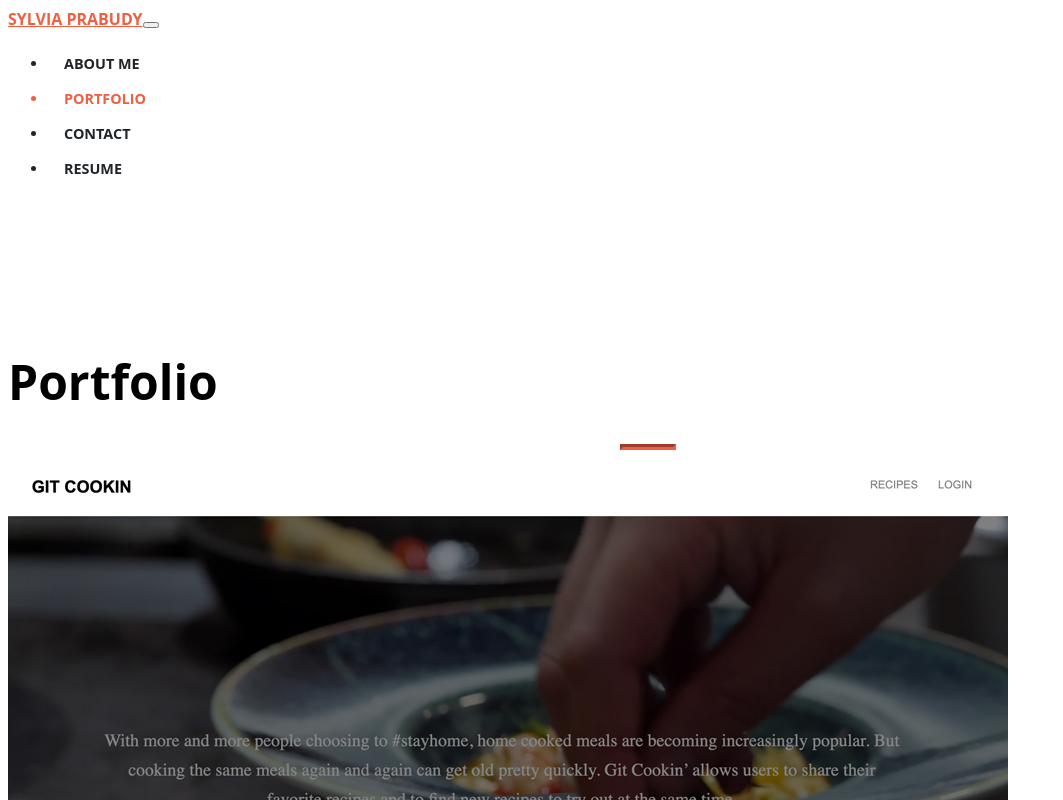
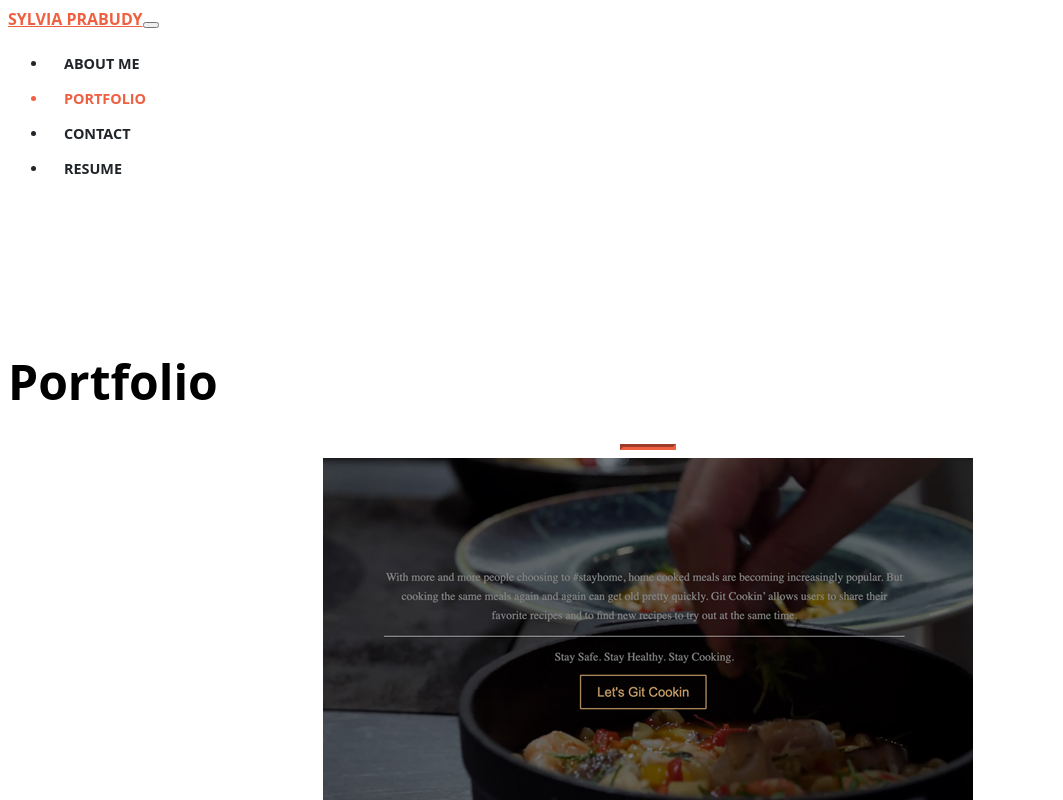
Before and after one commit to sylviaprabudy/portfolio, a React (Create React App) app: page / in a window 1280 px wide. Both pictures are taken after a click on the element "PORTFOLIO". Shown: the top 800 px of the page, without its empty margins (0-1063 px from the left). Built offline with nearby package versions, Linux system fonts and the light colour scheme; the HTML template or start-up script is replaced by a standard one.

Commit message:
portfolio works

```diff
--- a/src/components/Portfolio/index.js
+++ b/src/components/Portfolio/index.js
@@ -13,8 +13,8 @@ function Portfolio() {
         {
             name: 'git-cookin',
             description: 'MERN Stack',
-            link: "https://github.com",
-            repo: "https://github.com"
+            link: "http://git-cookin.herokuapp.com/",
+            repo: "https://github.com/sylviaprabudy/git-cookin"
         },
         {
             name: 'covid-traveling',
@@ -40,17 +40,44 @@ function Portfolio() {
             link: "https://github.com",
             repo: "https://github.com"
         },
+        {
+            name: 'code-quiz',
+            description: 'MERN Stack',
+            link: "https://github.com",
+            repo: "https://github.com"
+        },
+        {
+            name: 'password-generator',
+            description: 'MERN Stack',
+            link: "https://github.com",
+            repo: "https://github.com"
+        },
+        {
+            name: 'note-taker',
+            description: 'HTML/CSS',
+            link: "https://github.com",
+            repo: "https://github.com"
+        },
+        {
+            name: 'work-day-scheduler',
+            description: 'Node/IoT',
+            link: "https://github.com",
+            repo: "https://github.com"
+        },
+        {
+            name: 'taskmaster-pro',
+            description: 'React/JavaScript/CSS',
+            link: "https://github.com",
+            repo: "https://github.com"
+        }
     ]);
 
     return (
         <section className="p-0">
             <div className="container-fluid p-0">
-            <h1 className="text-center margin-top">{capitalizeFirstLetter(currentPage.name)}</h1>
-                    <hr className="my-4" />
-
+                <h1 className="text-center margin-top">{capitalizeFirstLetter(currentPage.name)}</h1>
+                <hr className="my-4" />
                 <div className="row no-gutters popup-gallery">
-
-                    <div className="col-lg-4 col-sm-6">
 
                         {projects.map((project, idx) => (
                             <Project
@@ -59,7 +86,7 @@ function Portfolio() {
                             />
                         ))}
                     </div>
-                </div>
+
             </div>
         </section>
     );
--- a/src/components/Project/index.js
+++ b/src/components/Project/index.js
@@ -1,4 +1,4 @@
-import React, { useState } from 'react';
+import React from 'react';
 import { removeHyphensAndCapitalize } from '../../utils/helpers';
 
 
@@ -6,21 +6,23 @@ function Project({ project }) {
 	const { name, repo, link, description } = project;
 
 	return (
-		<div className="project" key={name}>
+		<div className="col-lg-4 col-sm-6">
+		<div className="portfolio-box" key={name}>
 			<img
 				src={require(`../../assets/img/portfolio/${name}.jpg`)}
 				alt={removeHyphensAndCapitalize(name)}
-				className="project-bg"
+				className="img-fluid"
 			/>
-			<div className="project-text">
-				<h3>
-					<a href={link}>{removeHyphensAndCapitalize(name)}</a>{' '}
-					<a href={repo}>
+			<div className="portfolio-box-caption">
+				<div className="portfolio-box-caption-content">
+					<a href={link} className="project-category text-faded" target="_blank">{removeHyphensAndCapitalize(name)}</a>{' '}
+					<a href={repo} className="project-category text-faded" target="_blank">
 						<i className="fab fa-github"></i>
 					</a>
-				</h3>
-				<p>{description}</p>
+					<p className="project-name">{description}</p>
+				</div>
 			</div>
+		</div>
 		</div>
 	);
 }
```
Also changed, not shown: src/assets/img/portfolio/git-cookin.jpg, src/assets/img/portfolio/run-buddy.jpg.
